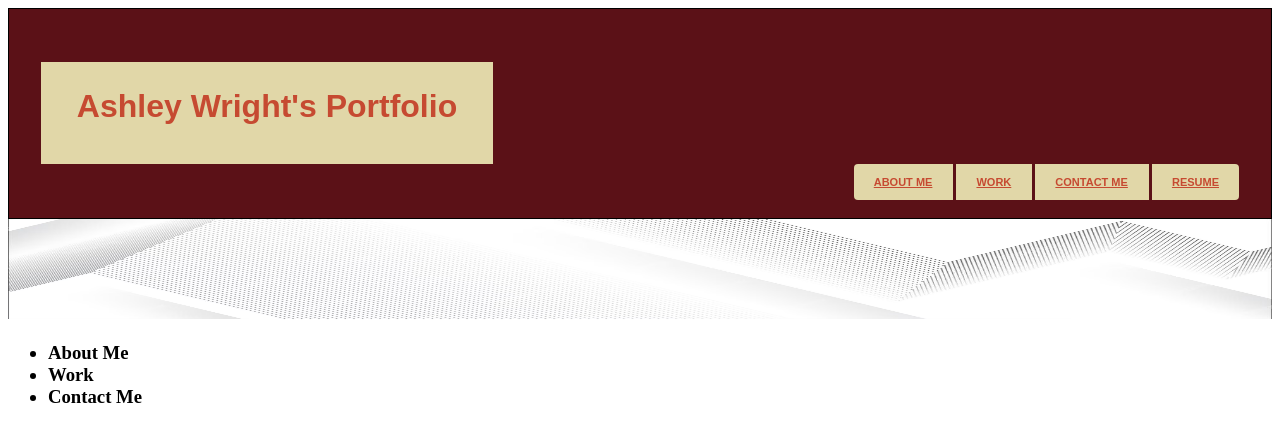
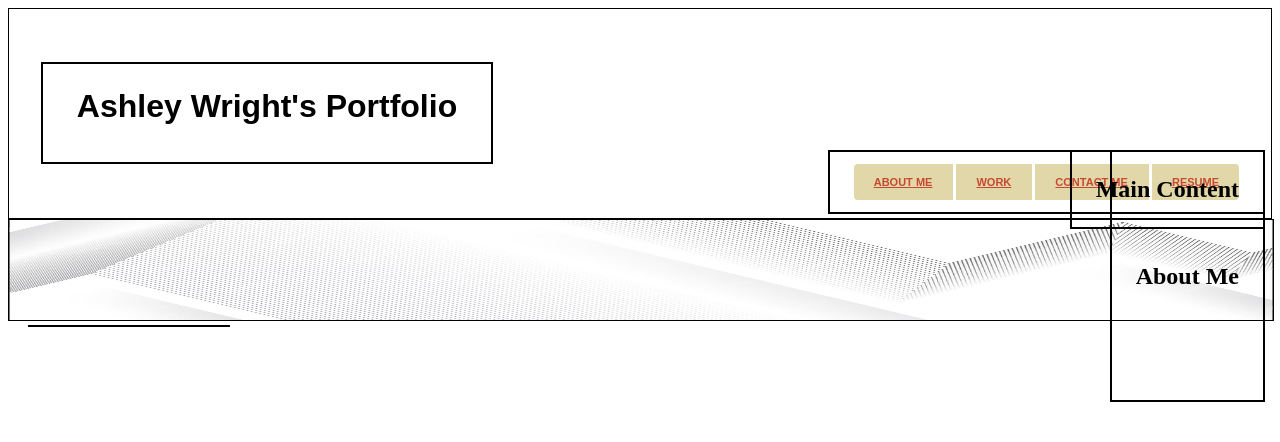
Before and after one commit to ajwmp93/Ashley-Wright-Portfolio, a plain HTML site: page index.html in a window 1280 px wide. Drawn offline with Linux system fonts and the light colour scheme.

Commit message:
working on fixing up the sidebar and making the content sit next to each other on the webpage, took away colors to make viewing easier for now

```diff
--- a/assets/style.css
+++ b/assets/style.css
@@ -1,17 +1,15 @@
 header {
     border: 1px solid black;
     padding: 2rem;
-    background-color: #5B1117;
 }
 
 h1 {
     width: 400px;
     height: 50px;
     font-family: Arial, Helvetica, sans-serif;
-    border: 2px solid #E1D7A8;
-    padding: 1.5rem;
-    background-color: #E1D7A8;
-    color: #C64A31 ;
+    border: 2px solid black;
+    padding: 1.5rem;;
+    color: black;
     text-align: center;
 }
 
@@ -19,9 +17,8 @@ h2 {
     position: absolute;
     top: 130px;
     right: 15px;
-    border: 2px solid #5B1117;
+    border: 2px solid black;
     padding: 1.5rem;
-    background-color:#5B1117;
 }
 
 .navigation ul {
@@ -58,11 +55,20 @@ h2 {
     border-radius: 0 4px 4px 0;
 }
 
-main {
-    background-color:
-}
-
 img {
     height: 100px;
     width: 100%;
+    border: 1px solid black;
 }
+
+.sidebar1 {
+    border: 1px solid black;
+    max-width: 200px;
+    min-width: 200px;
+    margin-left: 20px;
+    margin-bottom: 10px;
+    text-align: center;
+    display: flex;
+    justify-content: space-between;
+    line-height: 200px;
+}
--- a/index.html
+++ b/index.html
@@ -16,25 +16,24 @@
         <h2>
             <nav class="navigation">
                 <ul>
-                    <li><a href="#">About Me</a></li>
-                        <li><a href="#">Work</a></li>
-                        <li><a href="#">Contact Me</a></li>
-                        <li><a href="#">Resume</a></li>
+                    <li><a href="#about-me">About Me</a></li>
+                        <li><a href="#work">Work</a></li>
+                        <li><a href="#contact-me">Contact Me</a></li>
+                        <li><a href="#resume">Resume</a></li>
                 </ul>
             </nav>
         </h2>
     </header>
-    <main>
+    <main class="flex-container">
         <div id="banner">
             <img src="./assets/white banner.avif">
         </div>
-        <h3>
-            <ul>
-                <li>About Me</li>
-                <li>Work</li>
-                <li>Contact Me</li>
-            </ul>
-        </h3>
+        <aside class="sidebar1">
+            <h2>About Me</h2>
+        </aside>
+        <section class="main-content">
+            <h2>Main Content</h2>
+        </section>
     </main>
 </body>
 </html>
```
